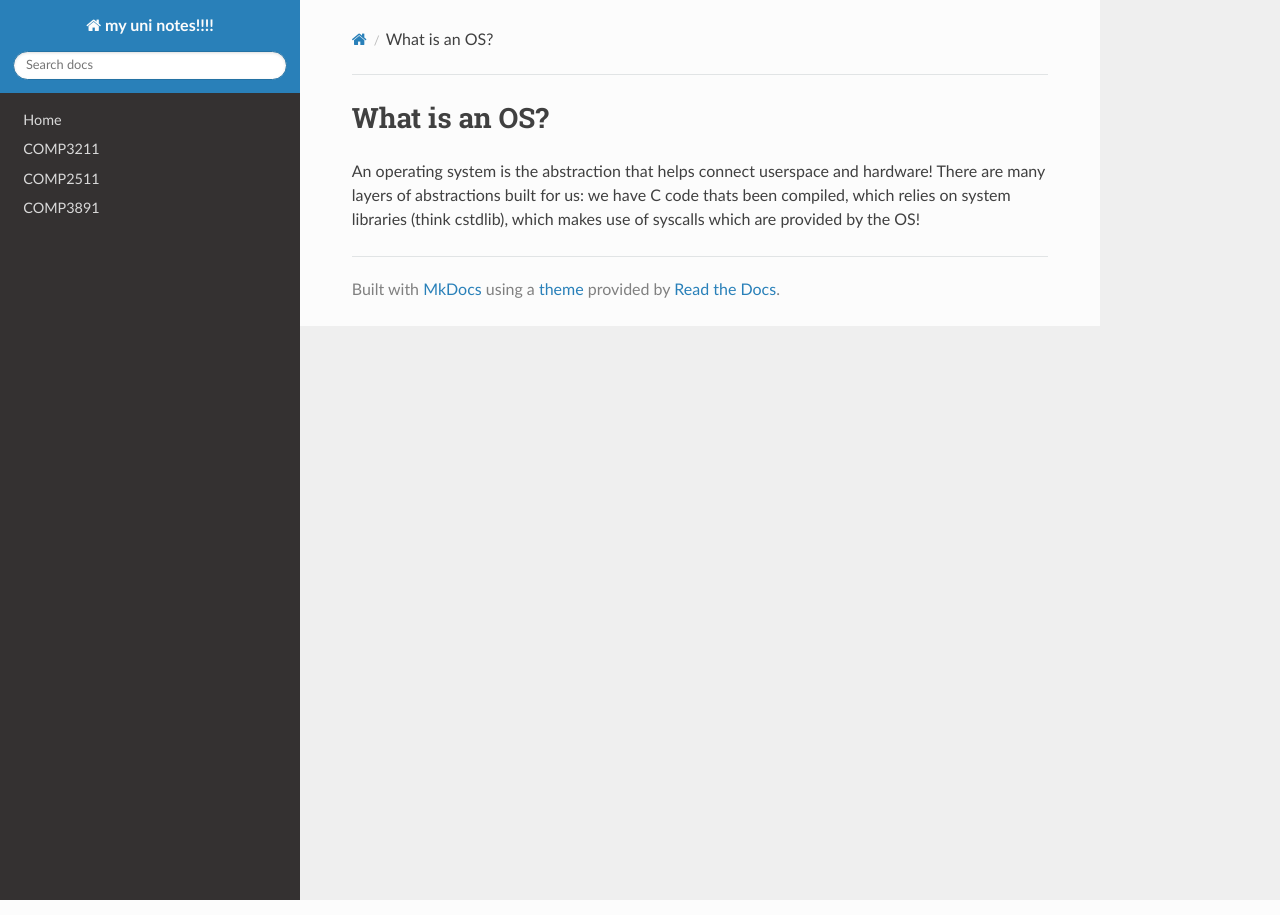
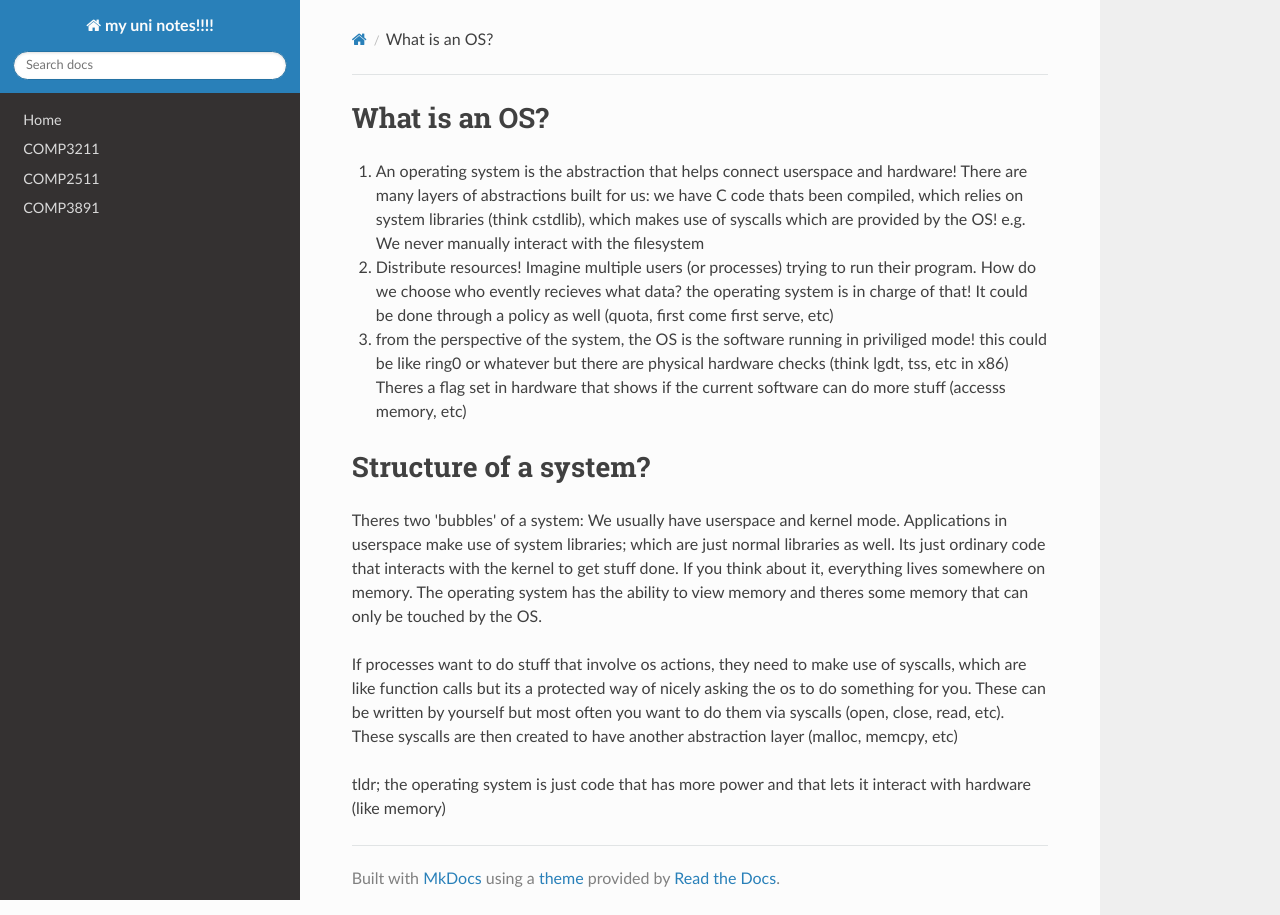
Before and after one commit to suwuako/uni, an MkDocs documentation site: the page built from docs/comp3891/w1.md, in a window 1280 px wide. Built offline with MkDocs 1.6.1, drawn with Linux system fonts in a browser that asks for light colours; nearby versions of some CDN libraries.

Commit message:
lec1 up to break

```diff
--- a/docs/comp3891/w1.md
+++ b/docs/comp3891/w1.md
@@ -1,6 +1,33 @@
 # What is an OS?
 
-An operating system is the abstraction that helps connect userspace and hardware! There
-are many layers of abstractions built for us: we have C code thats been compiled, which
-relies on system libraries (think cstdlib), which makes use of syscalls which are provided
-by the OS!
+0. An operating system is the abstraction that helps connect userspace and hardware! There
+   are many layers of abstractions built for us: we have C code thats been compiled, which
+   relies on system libraries (think cstdlib), which makes use of syscalls which are
+   provided by the OS! e.g. We never manually interact with the filesystem
+
+1. Distribute resources! Imagine multiple users (or processes) trying to run their
+   program. How do we choose who evently recieves what data? the operating system is in
+   charge of that! It could be done through a policy as well (quota, first come first
+   serve, etc)
+
+2. from the perspective of the system, the OS is the software running in priviliged mode!
+   this could be like ring0 or whatever but there are physical hardware checks (think
+   lgdt, tss, etc in x86) Theres a flag set in hardware that shows if the current software
+   can do more stuff (accesss memory, etc)
+
+# Structure of a system?
+
+Theres two 'bubbles' of a system: We usually have userspace and kernel mode. Applications
+in userspace make use of system libraries; which are just normal libraries as well. Its
+just ordinary code that interacts with the kernel to get stuff done. If you think about
+it, everything lives somewhere on memory. The operating system has the ability to view
+memory and theres some memory that can only be touched by the OS.
+
+If processes want to do stuff that involve os actions, they need to make use of syscalls,
+which are like function calls but its a protected way of nicely asking the os to do
+something for you. These can be written by yourself but most often you want to do them via
+syscalls (open, close, read, etc). These syscalls are then created to have another
+abstraction layer (malloc, memcpy, etc)
+
+tldr; the operating system is just code that has more power and that lets it interact with
+hardware (like memory)
```
